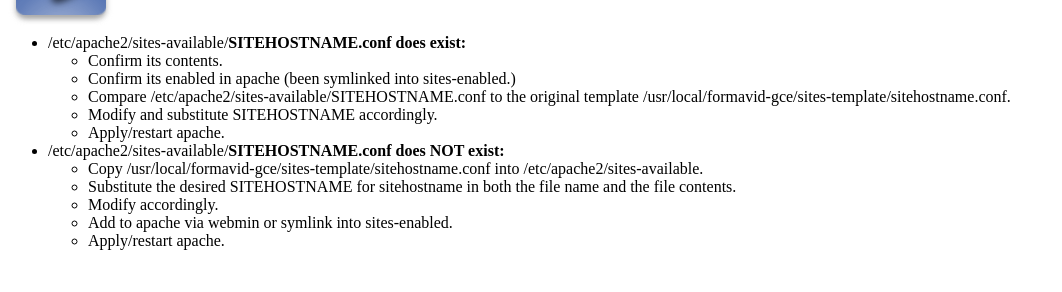
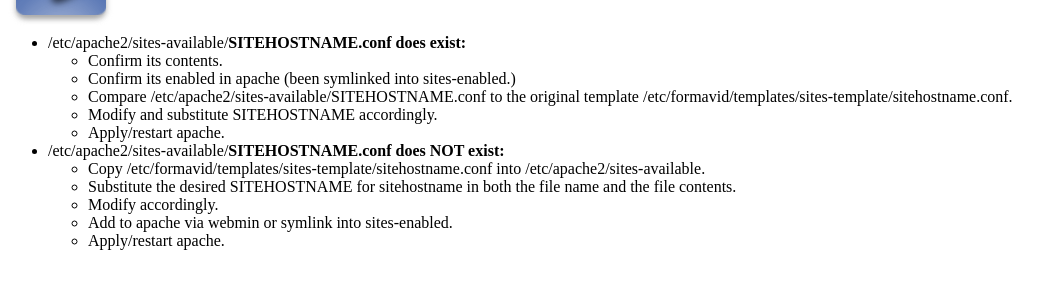
Before and after one commit to bormanst/formavid, a PHP site: page /solr/trouble.php in a window 1280 px wide. Shown: the part 901-1193 px from the top of the page, without its empty margins (0-1062 px from the left). Run offline with PHP 8.4, Linux system fonts and the light colour scheme.

Commit message:
Moved templates into single dir. Copy into /etc/formavid/templates so not overwriiten if formavid recloned.

```diff
--- a/lamp/base/overlay/var/www/admin/trouble.php
+++ b/lamp/base/overlay/var/www/admin/trouble.php
@@ -48,13 +48,13 @@
     <ul>
       <li>Confirm its contents.</li>
       <li>Confirm its enabled in apache (been symlinked into sites-enabled.)</li>
-      <li>Compare /etc/apache2/sites-available/SITEHOSTNAME.conf to the original template /usr/local/formavid-gce/sites-template/sitehostname.conf.</li>
+      <li>Compare /etc/apache2/sites-available/SITEHOSTNAME.conf to the original template /etc/formavid/templates/sites-template/sitehostname.conf.</li>
       <li>Modify and substitute SITEHOSTNAME accordingly.</li>
       <li>Apply/restart apache.</li>
     </ul>
     <li>/etc/apache2/sites-available/<b>SITEHOSTNAME.conf does NOT exist:</b></li>
     <ul>
-      <li>Copy /usr/local/formavid-gce/sites-template/sitehostname.conf into /etc/apache2/sites-available.</li>
+      <li>Copy /etc/formavid/templates/sites-template/sitehostname.conf into /etc/apache2/sites-available.</li>
       <li>Substitute the desired SITEHOSTNAME for sitehostname in both the file name and the file contents.</li>
       <li>Modify accordingly.</li>
       <li>Add to apache via webmin or symlink into sites-enabled.</li>
```
Also changed, not shown: templates/sites-template/header.txt (renamed from sites-template/header.txt), templates/sites-template/styles.txt (renamed from sites-template/styles.txt), 7 other files.
